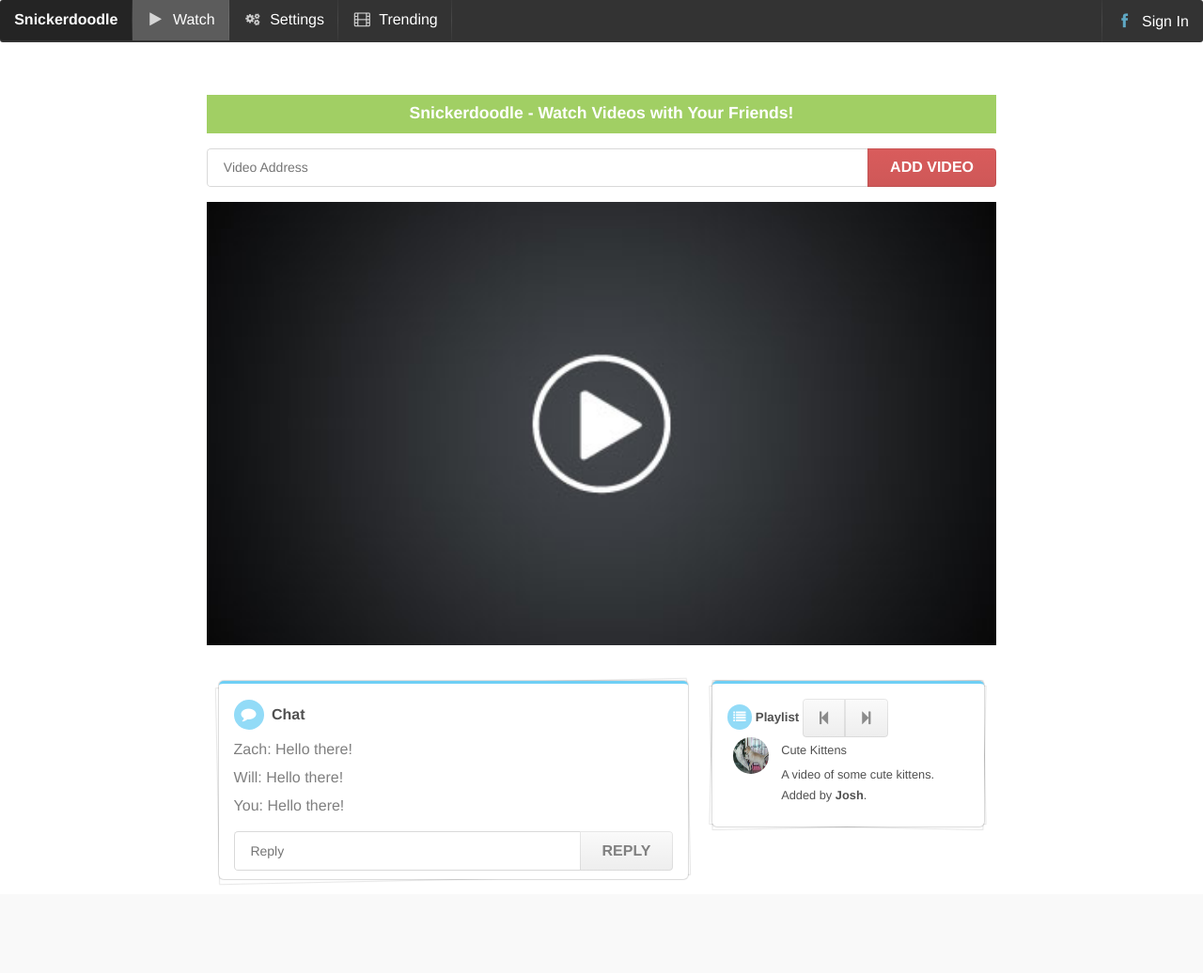
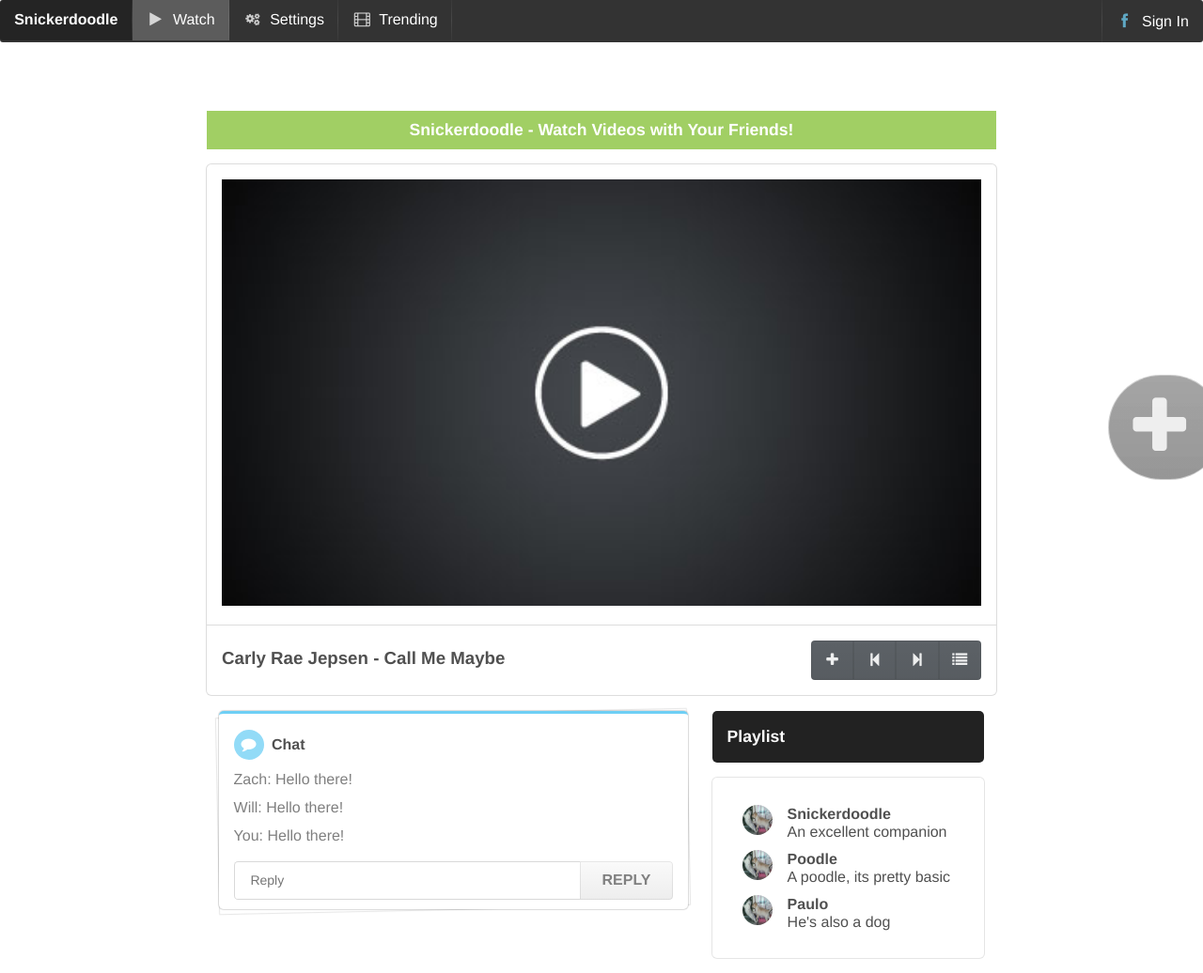
Before and after one commit to zach-taylor/snickerdoodle, a Flask app: page /watch in a window 1280 px wide. Shown: the whole page at 94% size. Before the commit the page ends 942 px from the top, so only its background shows below. Run offline with Flask 2, Linux system fonts and the light colour scheme; some libraries are stand-ins or nearby versions.

Commit message:
Tidy up watch page some more

```diff
--- a/static/css/base.css
+++ b/static/css/base.css
@@ -15,6 +15,9 @@ h1 {
     margin-bottom: 20px;
 }
 
+.left { float: left; }
+.right { float: right; }
+
 .container {
     width: 840px;
     margin: 0 auto;
@@ -28,10 +31,22 @@ h1 {
     border-radius: 10px;
 }
 
-.player {
+.ui.button.attached.menu {
+    position: fixed;
+    top: 63px;
+    left: 0;
+    z-index: 500;
+    width: 120px;
+}
+
+.player .video {
     text-align:center;
 }
 
-.player img {
+.player .video img {
     width: 100%;
 }
+
+.player .controls .left {
+    line-height: 38px;
+}
--- a/static/css/watch.css
+++ b/static/css/watch.css
@@ -1,7 +1,13 @@
-.player {
-
+.ui.button.attached.add {
+    position: fixed;
+    top: 50%;
+    right: -20px;
+    z-index: 500;
+    width: 120px;
+    padding: 0.8em .4em;
+    background-color: rgba(102, 102, 102, 0.36);
 }
 
-.ui.grid > div.chat.column .comment {
-    font-size: .8em;
+.ui.button.attached.add i {
+    font-size: 3em;
 }
--- a/static/js/app.js
+++ b/static/js/app.js
@@ -1,6 +1,7 @@
 (function (root, $) {
     var handler = {},
-        $status = $('.menu a.status');
+        $status = $('.menu a.status'),
+        $addMovie = $('.attached.button.add');
 
     handler.config = {
         appId: '1409850522596219',
@@ -75,6 +76,12 @@
         $status.on('click', function () {
             FB.login();
         });
+
+        $addMovie.on('click', function () {
+            console.log('addMovie click');
+
+            $('.sidebar.video').sidebar('toggle');
+        });
     };
 
     root.fbAsyncInit = handler.init;
--- a/templates/base.html
+++ b/templates/base.html
@@ -10,6 +10,10 @@
 </head>
 <body>
     {% include '_navbar.html'  %}
+
+    {% block left_sidebar %} {% endblock %}
+
+    {% block right_sidebar %} {% endblock %}
 
     {% block preamble %}
     <div id="fb-root"></div>
@@ -30,6 +34,7 @@
 
     <!-- 3rd Party Libraries -->
     <script src="//code.jquery.com/jquery-2.1.0.js"></script>
+    <script src="/static/lib/semantic/javascript/semantic.js"></script>
     <script src="/static/lib/socket.io/socket.io.js"></script>
     <script src="/static/lib/Froogaloop/froogaloop.js"></script>
 
--- a/templates/watch.html
+++ b/templates/watch.html
@@ -6,22 +6,72 @@
     <link rel="stylesheet" href="/static/lib/semantic/css/semantic.css" />
 {% endblock %}
 
+{% block right_sidebar %}
+<!--
+<div class="video ui red vertical right sidebar menu">
+    <a class="item">
+        <i class="home icon"></i>
+        Home
+    </a>
+    <a class="active item">
+        <i class="heart icon"></i>
+        Current Section
+    </a>
+    <a class="item">
+        <i class="facebook icon"></i>
+        Like us on Facebook
+    </a>
+    <div class="item">
+        <b>More</b>
+        <div class="menu">
+            <a class="item">About</a>
+            <a class="item">Contact Us</a>
+        </div>
+    </div>
+</div>
+-->
+{% endblock %}
+
 {% block content %}
+
+<!--
+<div class="ui black huge launch right attached button menu" style="width: 70px;">
+    <i class="icon list layout"></i>
+    <span class="text" style="display: none;">Menu</span>
+</div>
+-->
+
+<div class="ui black massive launch attached button circular add" style="">
+    <i class="icon add"></i>
+</div>
+
+<div class="ui black massive launch attached button circular add" style="">
+    <i class="icon add"></i>
+</div>
 
 <h4 class="ui center aligned inverted green block header">
   Snickerdoodle - Watch Videos with Your Friends!
 </h4>
 
 <div class="">
+    <div class="player">
+        <div class="video ui top attached segment">
+            <img class="ui huge" src="/static/img/video.jpg">
+        </div>
 
-    <div class="ui fluid action input">
-        <input type="text" placeholder="Video Address">
-        <div class="ui red button next">Add Video</div>
-    </div>
+        <div class="controls ui bottom attached segment">
+            <div class="left">
+                <h3>Carly Rae Jepsen - Call Me Maybe</h3>
+            </div>
 
-    <div class="ui grid">
-        <div class="player sixteen wide column">
-            <img class="ui huge" src="/static/img/video.jpg">
+            <div class="right">
+                <div class="ui icon buttons">
+                    <div class="ui black button"><i class="add icon"></i></div>
+                    <div class="ui black button"><i class="step backward icon"></i></div>
+                    <div class="ui black button"><i class="step forward icon"></i></div>
+                    <div class="ui black button"><i class="list icon"></i></div>
+                </div>
+            </div>
         </div>
     </div>
 
@@ -72,25 +122,32 @@
             </div>
         </div>
         <div class="chat six wide column">
-            <div class="ui piled blue segment">
-                <h5 class="ui">
-                    <i class="icon inverted circular blue list"></i> Playlist
-                    <div class="ui icon buttons">
-                        <div class="ui button"><i class="step backward icon"></i></div>
-                        <div class="ui button"><i class="step forward icon"></i></div>
+            <div class="ui inverted segment">
+                <h4 class="ui header">
+                    Playlist
+                </h4>
+            </div>
+            <div class="ui segment">
+                <div class="ui animated list">
+                    <div class="item">
+                        <img class="ui avatar image" src="/static/img/cat.jpg">
+                        <div class="content">
+                            <div class="header">Snickerdoodle</div>
+                            An excellent companion
+                        </div>
                     </div>
-                </h5>
-                <div class="ui comments">
-                    <div class="comment">
-                        <a class="avatar">
-                            <img src="/static/img/cat.jpg">
-                        </a>
+                    <div class="item">
+                        <img class="ui avatar image" src="/static/img/cat.jpg">
                         <div class="content">
-                            <a class="author">Cute Kittens</a>
-                            <div class="text">
-                                A video of some cute kittens.
-                                Added by <strong>Josh</strong>.
-                            </div>
+                            <div class="header">Poodle</div>
+                            A poodle, its pretty basic
+                        </div>
+                    </div>
+                    <div class="item">
+                        <img class="ui avatar image" src="/static/img/cat.jpg">
+                        <div class="content">
+                            <div class="header">Paulo</div>
+                            He's also a dog
                         </div>
                     </div>
                 </div>
```
